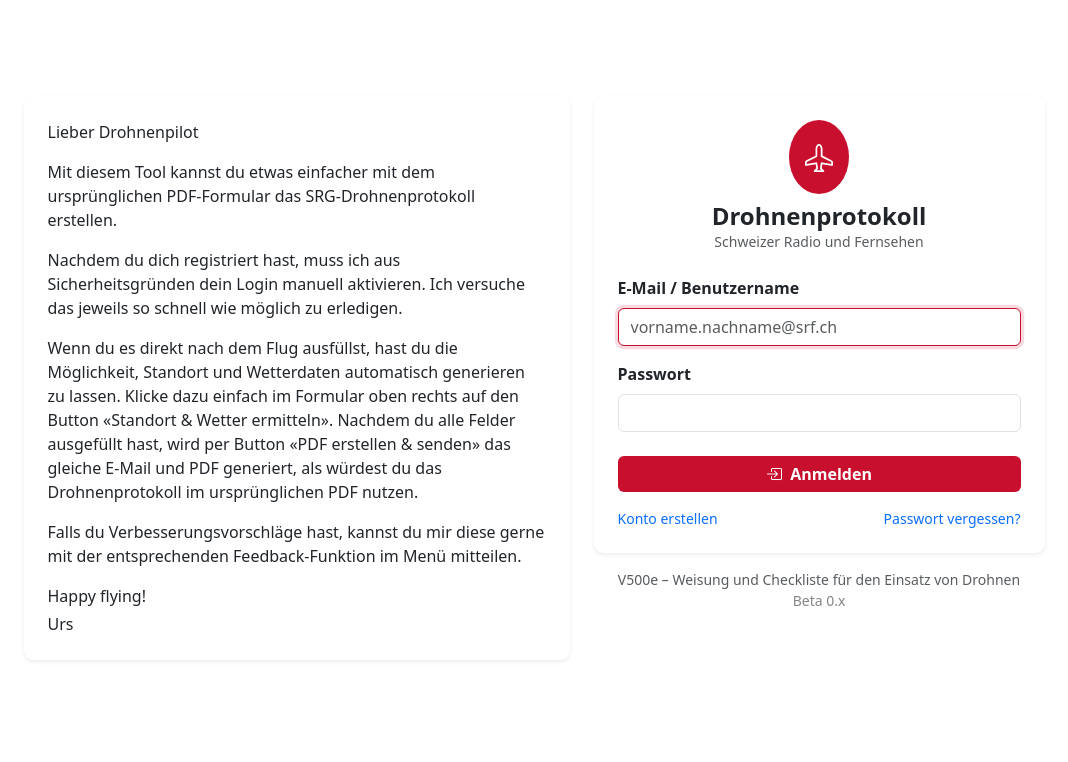
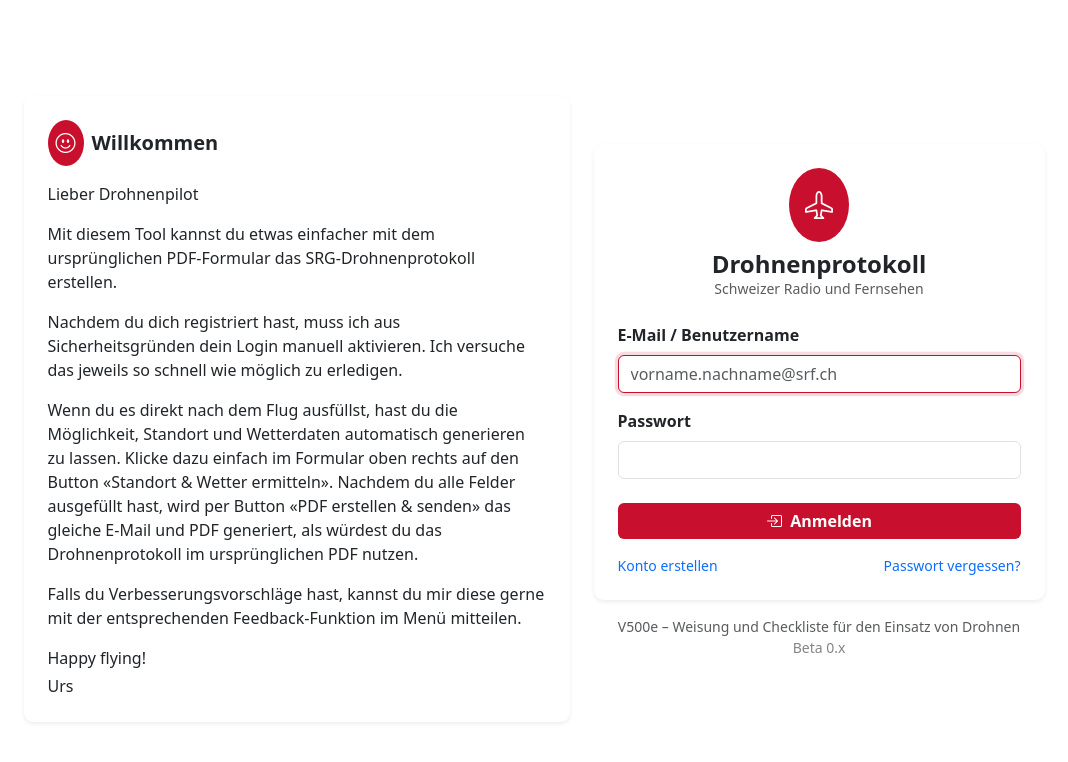
Before and after one commit to urswilli/drohnenprotokoll-tool, a Flask app: page /login in a window 1280 px wide. Shown: the top 762 px of the page, without its empty margins (106-1174 px from the left). Run offline with Flask 3, Linux system fonts and the light colour scheme; data that the repository does not hold is empty.

Commit message:
style: Login-Layout verfeinert
- Begruessungskarte mit Ueberschrift «Willkommen» + Icon
- Auf dem Handy erscheint das Login-Formular zuerst (order-Klassen)
- Karten vertikal mittig zentriert (align-items-center)
- Testmodus-Banner wandert mit der Login-Karte

Co-Authored-By: Claude Opus 4.8 <noreply@anthropic.com>

```diff
--- a/templates/login.html
+++ b/templates/login.html
@@ -2,19 +2,16 @@
 {% block title %}Login – Drohnenprotokoll SRG{% endblock %}
 
 {% block content %}
-<div class="row justify-content-center mt-5 g-4">
-  <div class="col-sm-10 col-md-8 col-lg-6">
-    {% if test_mode %}
-    <div class="alert alert-warning d-flex align-items-center mb-3" role="alert">
-      <i class="bi bi-cone-striped fs-4 me-2"></i>
-      <div>
-        <strong>Testmodus aktiv</strong><br>
-        <span class="small">Das Tool ist zurzeit für normale Nutzer nicht erreichbar.</span>
-      </div>
-    </div>
-    {% endif %}
+<div class="row justify-content-center align-items-center mt-5 g-4">
+  <div class="col-sm-10 col-md-8 col-lg-6 order-2 order-lg-1">
     <div class="card shadow-sm border-0">
       <div class="card-body p-4">
+        <div class="d-flex align-items-center mb-3">
+          <div class="bg-srg rounded-circle d-inline-flex p-2 me-2">
+            <i class="bi bi-emoji-smile text-white fs-5"></i>
+          </div>
+          <h5 class="fw-bold mb-0">Willkommen</h5>
+        </div>
         <p>Lieber Drohnenpilot</p>
         <p>Mit diesem Tool kannst du etwas einfacher mit dem ursprünglichen PDF-Formular das SRG-Drohnenprotokoll erstellen.</p>
         <p>Nachdem du dich registriert hast, muss ich aus Sicherheitsgründen dein Login manuell aktivieren. Ich versuche das jeweils so schnell wie möglich zu erledigen.</p>
@@ -26,7 +23,16 @@
     </div>
   </div>
 
-  <div class="col-sm-10 col-md-8 col-lg-5">
+  <div class="col-sm-10 col-md-8 col-lg-5 order-1 order-lg-2">
+    {% if test_mode %}
+    <div class="alert alert-warning d-flex align-items-center mb-3" role="alert">
+      <i class="bi bi-cone-striped fs-4 me-2"></i>
+      <div>
+        <strong>Testmodus aktiv</strong><br>
+        <span class="small">Das Tool ist zurzeit für normale Nutzer nicht erreichbar.</span>
+      </div>
+    </div>
+    {% endif %}
     <div class="card shadow-sm border-0">
       <div class="card-body p-4">
         <div class="text-center mb-4">
```
